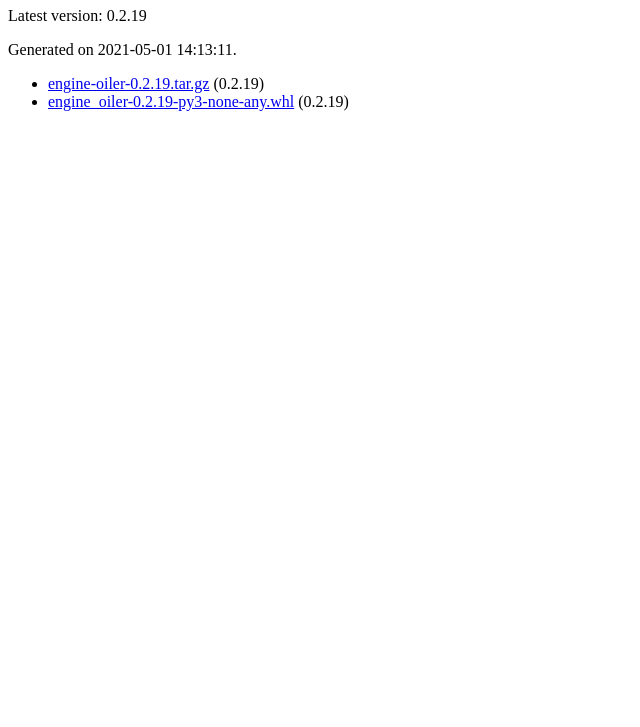
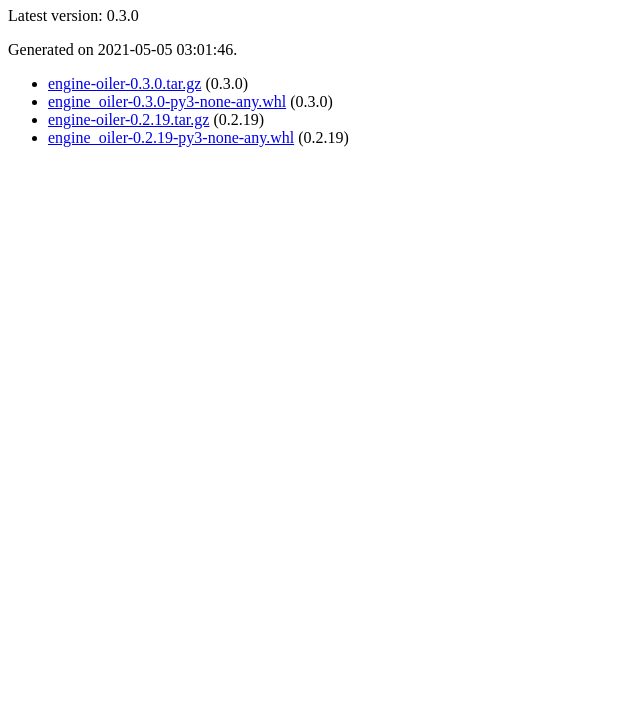
Before and after one commit to Scoutship/pygmy, a plain HTML site: page simple/engine-oiler/index.html in a window 1280 px wide. Shown: the part 73-800 px from the top of the page, without its empty margins (0-640 px from the left). Drawn offline with Linux system fonts and the light colour scheme.

Commit message:
update pypi engine-oiler packages refs/tags/0.3.0 version 0.3.0

```diff
--- a/simple/engine-oiler/index.html
+++ b/simple/engine-oiler/index.html
@@ -5,11 +5,25 @@
     </head>
     <body>
         <h1>engine-oiler</h1>
-        <p>Latest version: 0.2.19</p>
+        <p>Latest version: 0.3.0</p>
 
-            <p>Generated on 2021-05-01 14:13:11.</p>
+            <p>Generated on 2021-05-05 03:01:46.</p>
 
         <ul>
+
+                <li>
+                    <a
+                        href="https://raw.githubusercontent.com/scoutship/pygmy/gh-pages/packages/engine-oiler-0.3.0.tar.gz"
+                    >engine-oiler-0.3.0.tar.gz</a>
+                    (0.3.0)
+                </li>
+
+                <li>
+                    <a
+                        href="https://raw.githubusercontent.com/scoutship/pygmy/gh-pages/packages/engine_oiler-0.3.0-py3-none-any.whl"
+                    >engine_oiler-0.3.0-py3-none-any.whl</a>
+                    (0.3.0)
+                </li>
 
                 <li>
                     <a
```
Also changed, not shown: index.html (+1 -1 lines), simple/engine-database/index.html (+1 -1 lines), simple/engine-file/index.html (+1 -1 lines), simple/index.html (+1 -1 lines), 3 other files.
